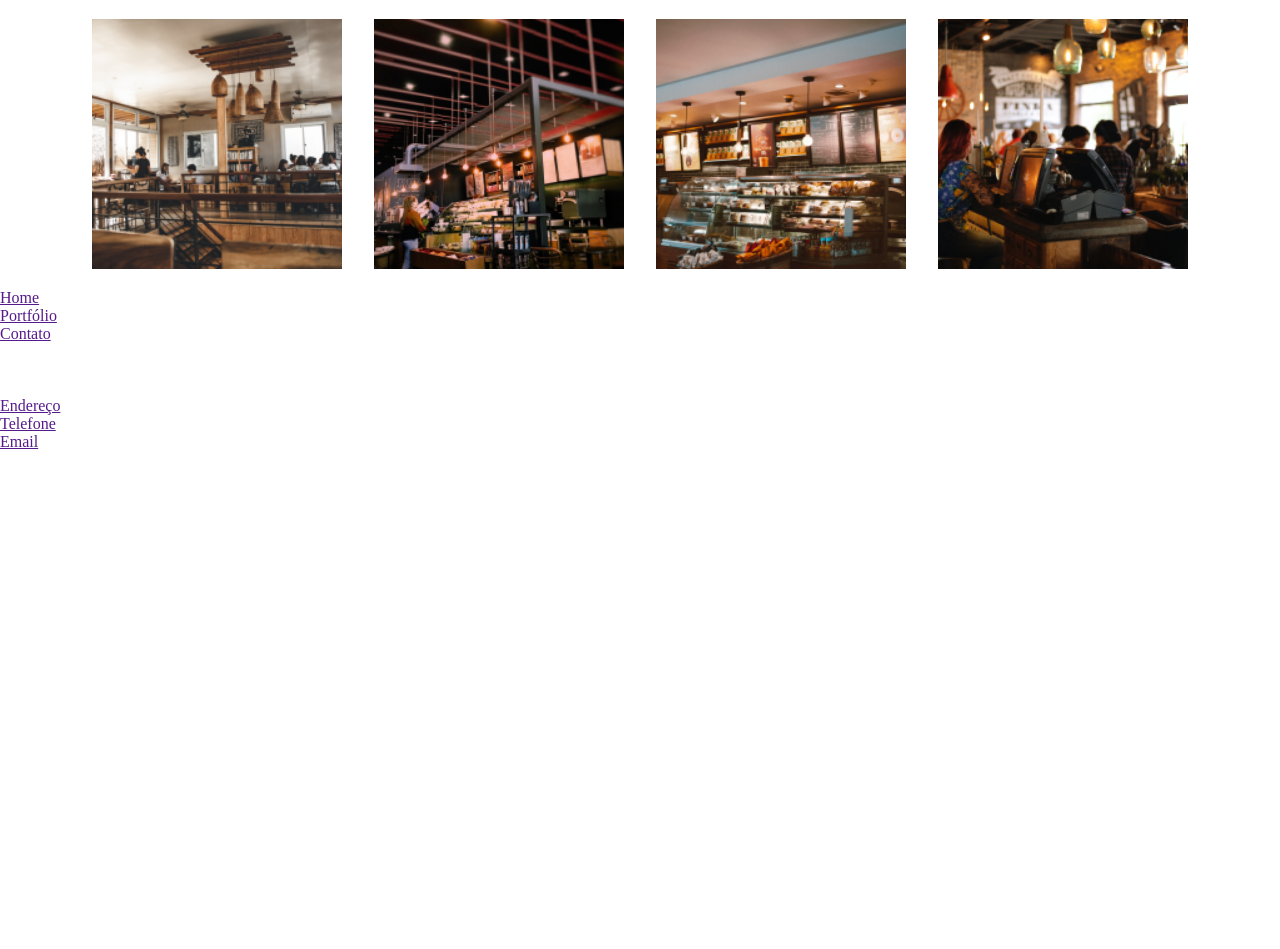
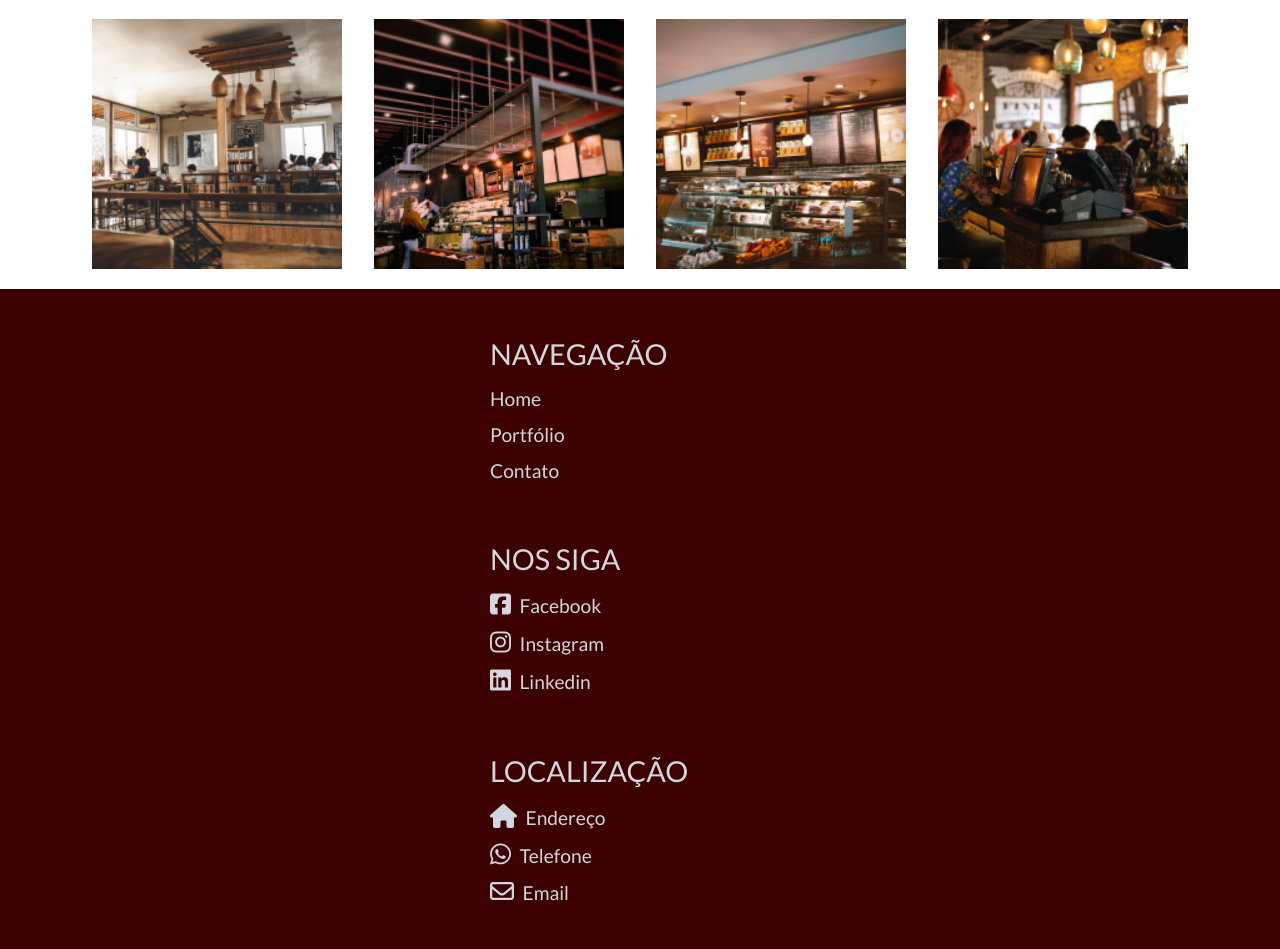
Before and after one commit to LuisECL/CL73, a plain HTML site: page index.html in a window 1280 px wide. Shown: the part 1641-2590 px from the top of the page. Before the commit the page ends 2092 px from the top, so only its background shows below. Drawn offline with Linux system fonts and the light colour scheme.

Commit message:
style: Estiliza footer

```diff
--- a/index.html
+++ b/index.html
@@ -239,7 +239,9 @@
 
   </div>
   <footer>
+    <div class="footer-container">
       <div class="footer-column">
+        <h3>Navegação</h3>
         <ul>
           <li><a href="">Home</a></li>
           <li><a href="">Portfólio</a></li>
@@ -247,18 +249,36 @@
         </ul>
       </div>
       <div class="footer-column">
+        <h3>Nos siga</h3>
         <ul>
-        <li><a href=""></a></li>
-        <li><a href=""></a></li>
-        <li><a href=""></a></li>
+          <li><a href="">
+            <i class="fa-brands fa-square-facebook"></i>
+            Facebook
+          </a></li>
+          <li><a href="">
+            <i class="fa-brands fa-instagram"></i>
+            Instagram
+          </a></li>
+          <li><a href="">
+            <i class="fa-brands fa-linkedin"></i>
+            Linkedin
+          </a></li>
         </ul>
       </div>
       <div class="footer-column">
+        <h3>Localização</h3>
         <ul>
-        <li><a href="">Endereço</a></li>
-        <li><a href="">Telefone</a></li>
-        <li><a href="">Email</a></li>
+          <li><a href="">
+            <i class="fa-solid fa-house"></i>
+            Endereço</a></li>
+          <li><a href="">
+            <i class="fa-brands fa-whatsapp"></i>
+            Telefone</a></li>
+          <li><a href="">
+            <i class="fa-regular fa-envelope"></i>
+            Email</a></li>
         </ul>
+      </div>
     </div>
   </footer>
 </body>
--- a/style.css
+++ b/style.css
@@ -529,5 +529,44 @@ header {
 /* ---------------MAPS--------------- */
 
 /* ---------------FOOTER--------------- */
+footer {
+  background-color: #3c0000;
+  font-family: 'Lato', sans-serif;
+  color: #d2d7df;
+  font-size: 1.2rem;
+}
 
-/* ---------------HEADER--------------- */
+.footer-container {
+  display: flex;
+  flex-direction: column;
+  padding: 1rem 0;
+  width: clamp(150px, 50vw, 300px);
+  margin-left: auto;
+  margin-right: auto;
+}
+
+footer .footer-column {
+  margin: 1rem 0;
+}
+
+footer h3 {
+  text-transform: uppercase;
+  font-size: 1.8rem;
+  font-weight: 100;
+  margin: 1rem 0;
+}
+
+footer li {
+  list-style: none;
+  margin: 0.8rem 0;
+}
+
+footer a {
+  text-decoration: none;
+  color: #d2d7df;
+}
+
+footer i {
+  margin-right: 0.3rem;
+  font-size: 1.5rem;
+}
```
Lines whose indentation alone changed are shown as unchanged.
